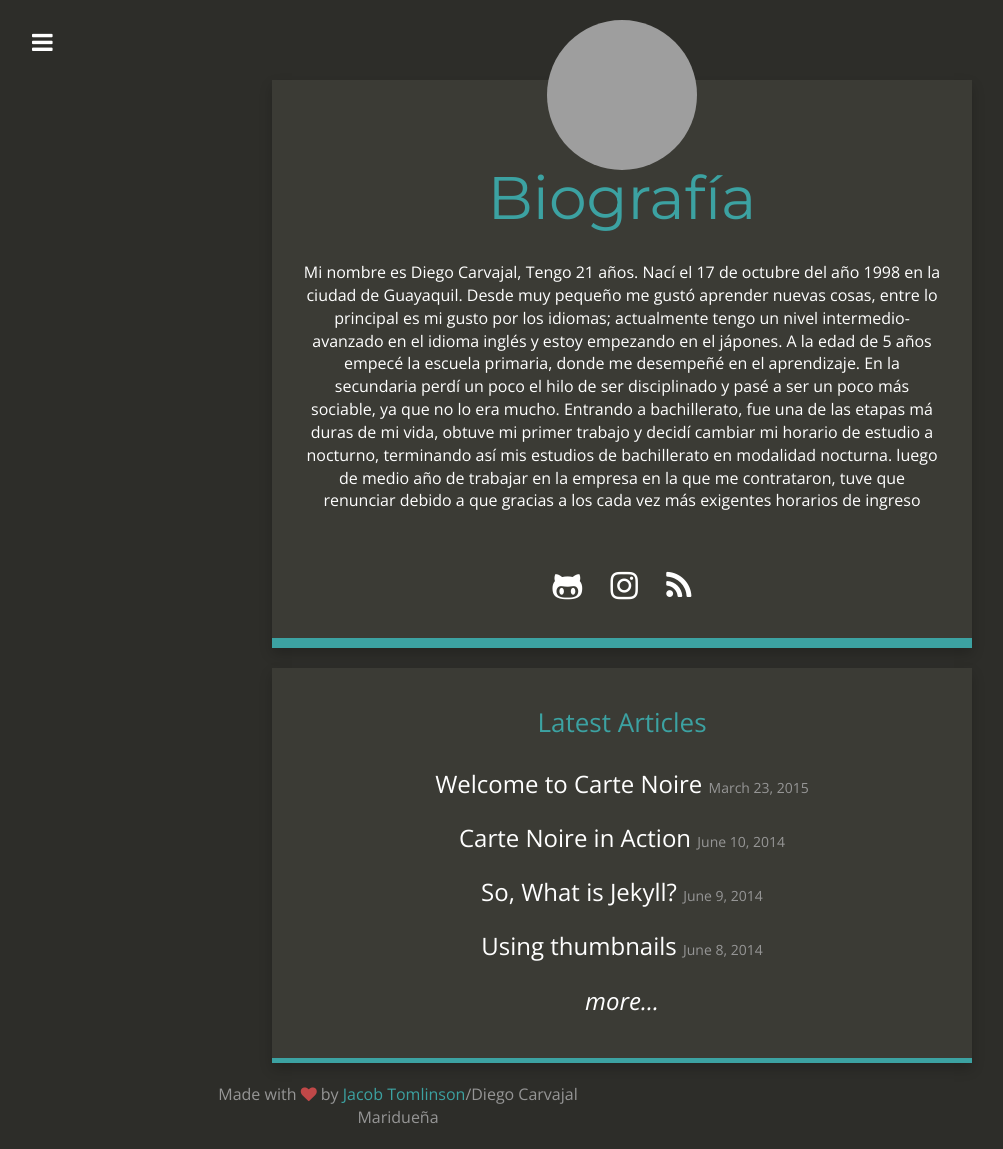
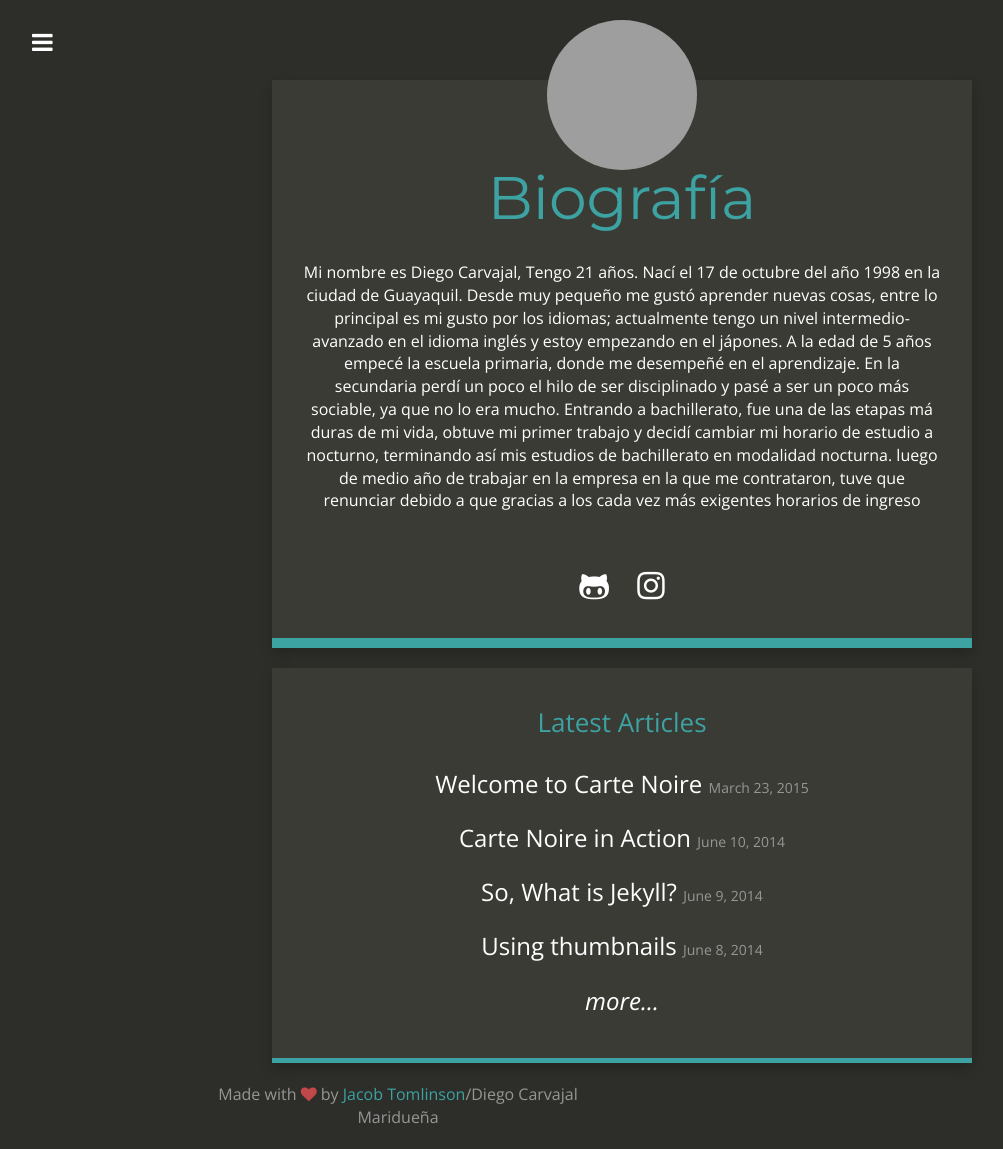
Before and after one commit to DiegJazm98/DiegJazm98.github.io, a Jekyll site: the page built from index.html, in a window 1280 px wide. Shown: the whole page, without its empty margins (18-1021 px from the left). Built offline with Jekyll 4.4.1, drawn with Linux system fonts in a browser that asks for light colours; nearby versions of some CDN libraries; grey boxes are pictures that could not be loaded.

Commit message:
Update social_links.html

```diff
--- a/_includes/social_links.html
+++ b/_includes/social_links.html
@@ -1,12 +1,5 @@
 <p class="links">
-  {% if site.twitter_username %}<a href="https://www.twitter.com/{{ site.twitter_username }}" target="_new"><i class="fa fa-twitter"></i></a>{% endif %}
-  {% if site.linkedin_link %}<a href="{{ site.linkedin_link }}" target="_new"><i class="fa fa-linkedin"></i></a>{% endif %}
-  {% if site.xing_link %}<a href="{{ site.xing_link }}" target="_new"><i class="fa fa-xing"></i></a>{% endif %}
-  {% if site.google_plus_link %}<a href="{{ site.google_plus_link }}" target="_new"><i class="fa fa-google-plus"></i></a>{% endif %}
   {% if site.facebook_link %}<a href="{{ site.facebook_link }}" target="_new"><i class="fa fa-facebook"></i></a>{% endif %}
   {% if site.github_username %}<a href="https://github.com/{{ site.github_username }}" target="_new"><i class="fa fa-github-alt"></i></a>{% endif %}
-  {% if site.stackoverflow_link %}<a href="{{ site.stackoverflow_link }}" target="_new"><i class="fa fa-stack-overflow"></i></a>{% endif %}
   {% if site.instagram_username %}<a href="https://www.instagram.com/{{ site.instagram_username }}" target="_new"><i class="fa fa-instagram"></i></a>{% endif %}
-  {% if site.reddit_username %}<a href="https://www.reddit.com/u/{{ site.reddit_username }}" target="_new"><i class="fa fa-reddit-alien"></i></a>{% endif %}
-  <a href="{{ site.baseurl }}/feed.xml" target="_new"><i class="fa fa-rss"></i></a>
 </p>
```
